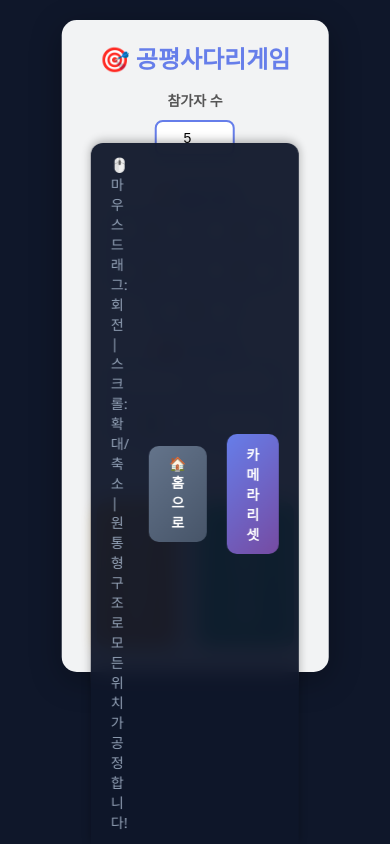
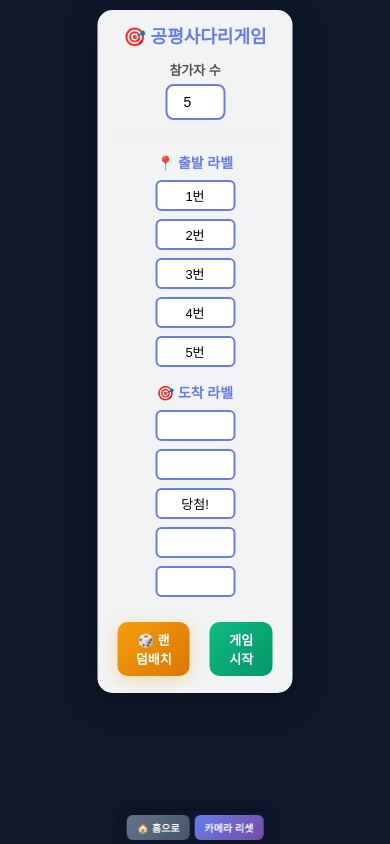
Before and after one commit to leesug/boardgametown, a plain HTML site: page 3d-ladder-game.html in a window 390 px wide. Drawn offline with nearby package versions, Linux system fonts and the light colour scheme.

Commit message:
사다리게임팀 수정

```diff
--- a/3d-ladder-game.html
+++ b/3d-ladder-game.html
@@ -417,6 +417,142 @@
             gap: 10px;
             justify-content: center;
             margin-top: 20px;
+        }
+
+        /* 모바일 반응형 */
+        @media (max-width: 768px) {
+            #setupPhase {
+                padding: 15px 20px;
+                max-width: 95vw;
+                font-size: 14px;
+            }
+
+            #setupPhase h1 {
+                font-size: 20px;
+                margin-bottom: 12px;
+            }
+
+            #info {
+                padding: 6px 10px;
+                font-size: 10px;
+                gap: 8px;
+                flex-wrap: wrap;
+                max-height: 80px;
+                overflow: hidden;
+            }
+
+            #info .info-text {
+                font-size: 9px;
+                line-height: 1.2;
+            }
+
+            #info button {
+                padding: 6px 12px;
+                font-size: 11px;
+                border-radius: 6px;
+            }
+
+            .setting-group {
+                flex-direction: column;
+                gap: 5px;
+            }
+
+            .setting-group label {
+                font-size: 13px;
+            }
+
+            .setting-group input[type="number"] {
+                width: 60px;
+                font-size: 14px;
+            }
+
+            .btn-random, .btn-start {
+                padding: 10px 20px;
+                font-size: 14px;
+            }
+
+            .label-section h3 {
+                font-size: 14px;
+            }
+
+            .label-input {
+                font-size: 13px;
+                padding: 6px;
+            }
+
+            #playingPhase {
+                padding: 8px 12px;
+                width: 95vw !important;
+                max-width: 95vw !important;
+            }
+
+            .control-row {
+                flex-direction: column;
+                gap: 8px;
+                align-items: flex-start;
+            }
+
+            .control-row-label {
+                font-size: 13px;
+                min-width: auto;
+            }
+
+            .control-row .player-btn {
+                padding: 6px 12px;
+                font-size: 12px;
+            }
+
+            #playingPhase button.btn-results {
+                padding: 12px 20px;
+                font-size: 14px;
+            }
+
+            .popup-content {
+                padding: 18px 22px;
+                width: 90vw;
+                max-width: 90vw;
+            }
+
+            .popup-content h2 {
+                font-size: 16px;
+            }
+
+            .result-item {
+                padding: 8px 12px;
+                font-size: 13px;
+            }
+        }
+
+        @media (max-width: 480px) {
+            #info {
+                padding: 4px 8px;
+                font-size: 8px;
+                gap: 5px;
+                max-height: 60px;
+            }
+
+            #info .info-text {
+                display: none;
+            }
+
+            #info button {
+                padding: 5px 10px;
+                font-size: 10px;
+            }
+
+            #setupPhase {
+                padding: 12px 15px;
+                top: 10px;
+            }
+
+            #setupPhase h1 {
+                font-size: 18px;
+            }
+
+            .btn-random, .btn-start {
+                padding: 8px 16px;
+                font-size: 13px;
+            }
         }
     </style>
 </head>
```
